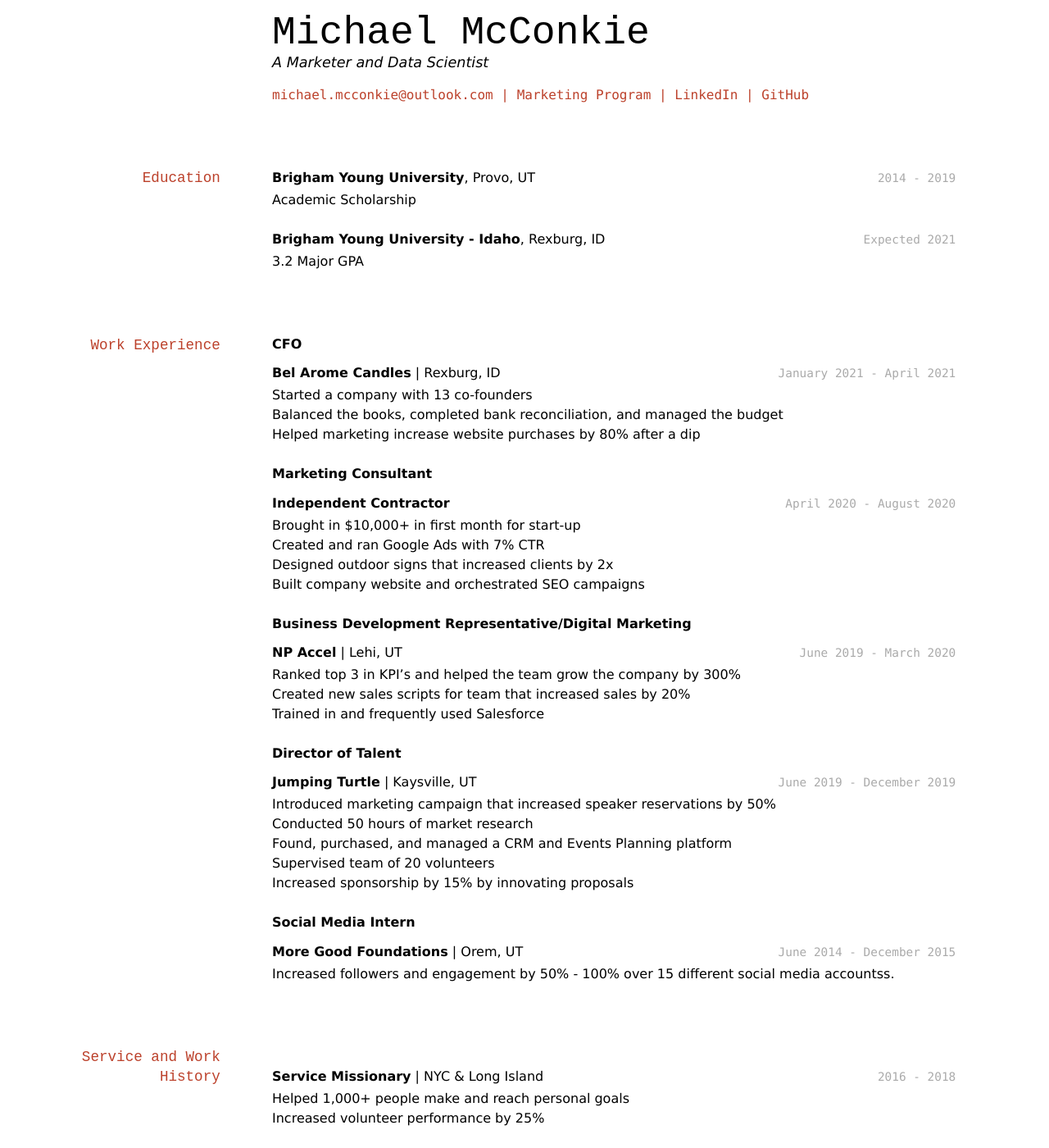
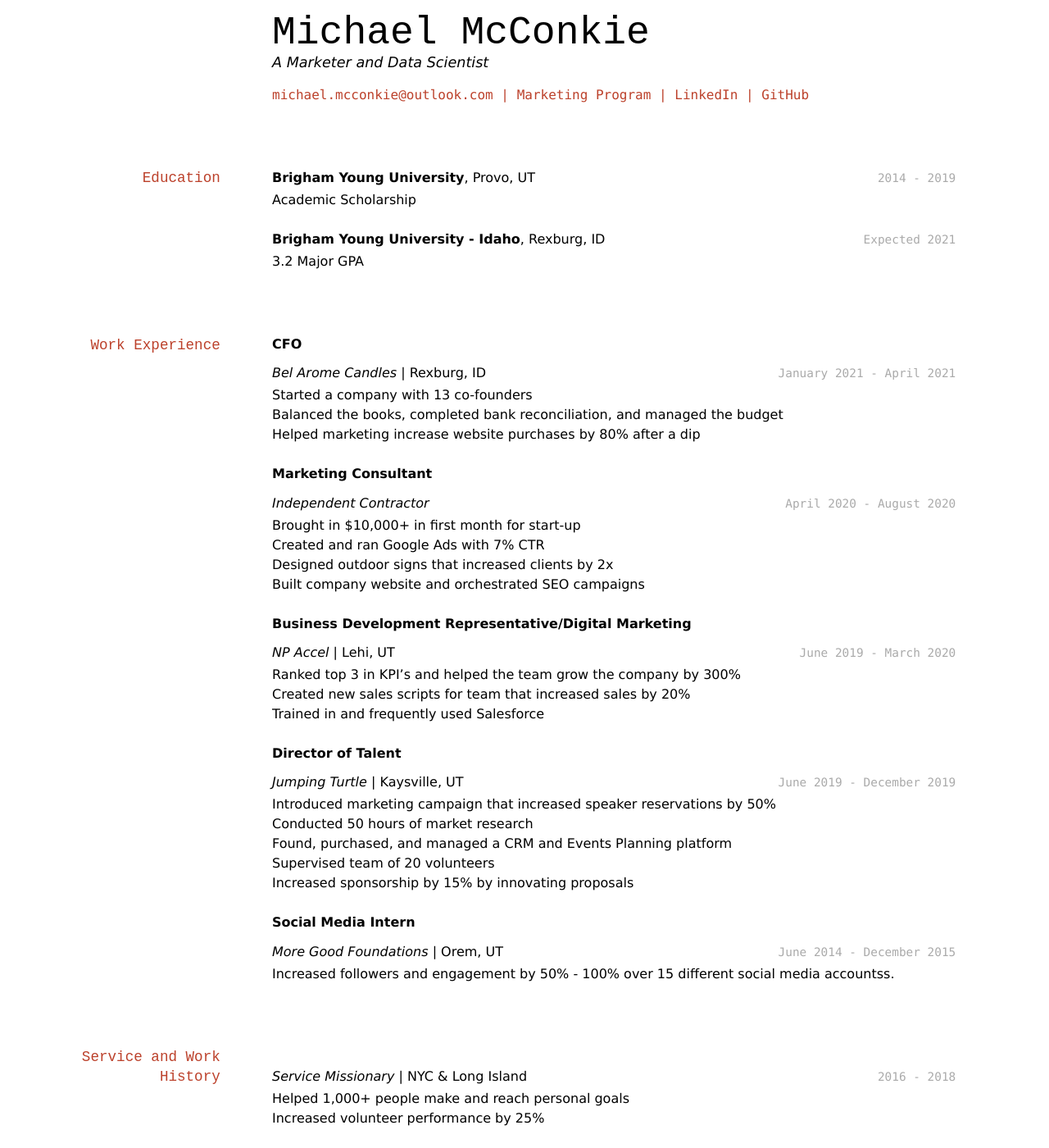
Before and after one commit to byuids-resumes/McConkie_Resume-1, a Jekyll site: the page built from docs/index.md, in a window 1280 px wide. Shown: the whole page at 82% size. Built offline with Jekyll 4.4.1, drawn with Linux system fonts in a browser that asks for light colours.

```diff
--- a/docs/index.md
+++ b/docs/index.md
@@ -31,7 +31,7 @@ __Brigham Young University - Idaho__, Rexburg, ID
 **CFO**
 
 `January 2021 - April 2021`
-__Bel Arome Candles__ | Rexburg, ID
+_Bel Arome Candles_ | Rexburg, ID
 
 - Started a company with 13 co-founders
 - Balanced the books, completed bank reconciliation, and managed the budget
@@ -41,7 +41,7 @@ __Bel Arome Candles__ | Rexburg, ID
 **Marketing Consultant**
 
 `April 2020 - August 2020`
-__Independent Contractor__
+_Independent Contractor_
 
 - Brought in $10,000+ in first month for start-up
 - Created and ran Google Ads with 7% CTR
@@ -51,7 +51,7 @@ __Independent Contractor__
 **Business Development Representative/Digital Marketing**
 
 `June 2019 - March 2020`
-__NP Accel__ | Lehi, UT
+_NP Accel_ | Lehi, UT
 
 - Ranked top 3 in KPI's and helped the team grow the company by 300%
 - Created new sales scripts for team  that increased sales by 20%
@@ -60,7 +60,7 @@ __NP Accel__ | Lehi, UT
 **Director of Talent**
 
 `June 2019 - December 2019`
-__Jumping Turtle__ | Kaysville, UT
+_Jumping Turtle_ | Kaysville, UT
 
 - Introduced marketing campaign that increased speaker reservations by 50%
 - Conducted 50 hours of market research
@@ -71,7 +71,7 @@ __Jumping Turtle__ | Kaysville, UT
 **Social Media Intern**
 
 `June 2014 - December 2015`
-__More Good Foundations__ | Orem, UT
+_More Good Foundations_ | Orem, UT
 
 - Increased followers and engagement by 50% - 100% over 15 different social media accountss.
 
@@ -79,7 +79,7 @@ __More Good Foundations__ | Orem, UT
 ## Service and Work History
 
 `2016 - 2018`
-__Service Missionary__ | NYC & Long Island
+_Service Missionary_ | NYC & Long Island
 - Helped 1,000+ people make and reach personal goals
 - Increased volunteer performance by 25%
 
```
